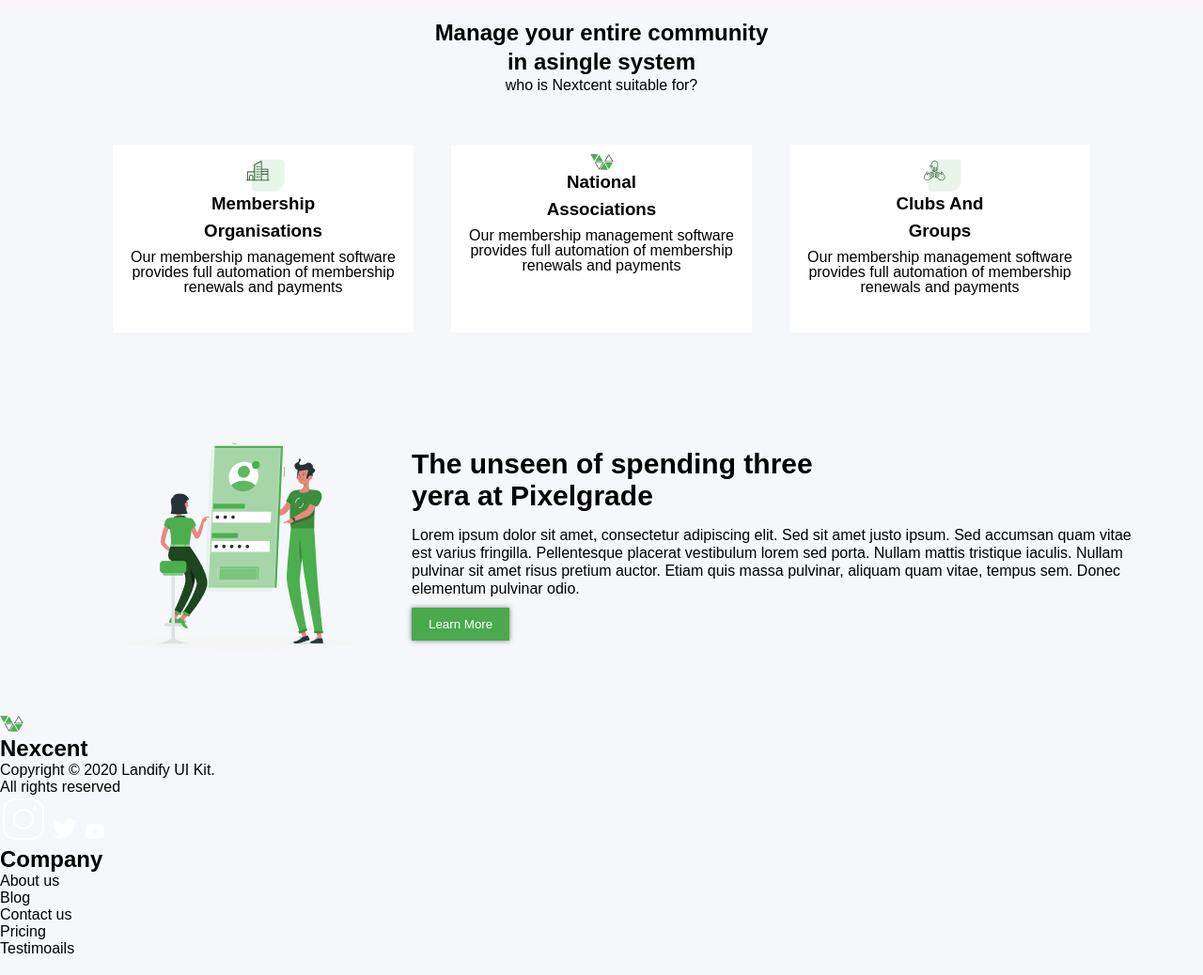
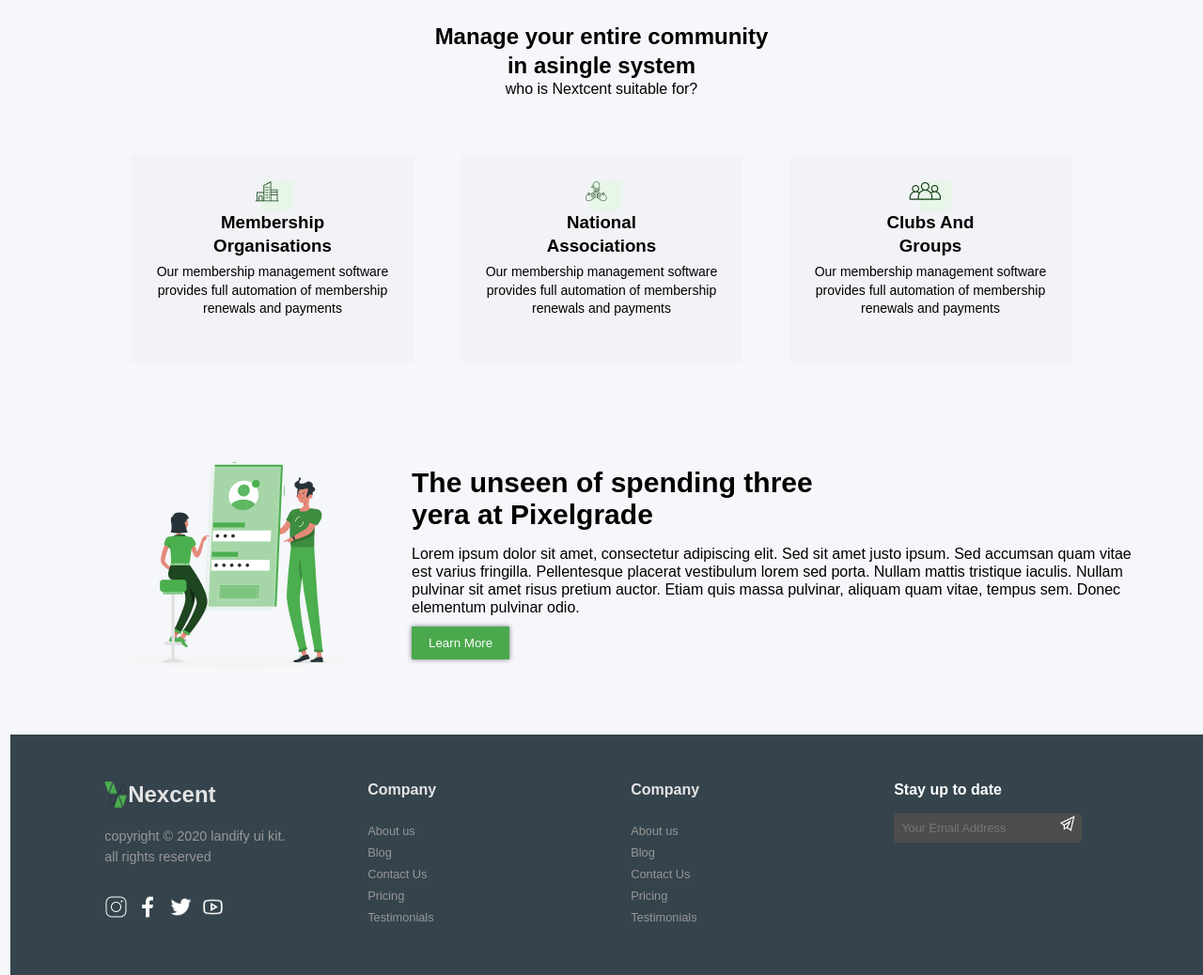
Before and after one commit to Areeba-Mansoor/hackathon-smit, a plain HTML site: page index.html in a window 1280 px wide. Shown: the part 732-1770 px from the top of the page at 94% size. Drawn offline with Linux system fonts and the light colour scheme.

Commit message:
second commit

```diff
--- a/index.html
+++ b/index.html
@@ -29,7 +29,8 @@
                     <li><a href="#pricing">Pricing</a></li>
                 </ul>
             </div>
-            <button class="registration-btn">Register Now <img src="./icons8-right-arrow-16.png" alt="arrow"></button>
+            <button class="registration-btn">Register Now <i class="fa-solid fa-arrow-right"
+                    style="color: #ffffff;"></i></button>
         </div>
     </header>
 
@@ -69,10 +70,13 @@
     </section>
     <!-- ------manage----- -->
     <section class="manage">
-        <h2>Manage your entire community <br>
-            in asingle system
-        </h2>
-        <p>who is Nextcent suitable for?</p>
+        <div>
+            <h2>Manage your entire community <br>
+                in asingle system
+            </h2>
+            <p>who is Nextcent suitable for?</p>
+        </div>
+
     </section>
 
     <section class="container-card">
@@ -85,14 +89,14 @@
         </div>
         <!-- ----card2---- -->
         <div class="card">
-            <img src="./Icon.png" alt="">
+            <img src="./Icon (2).png" alt="">
             <h3>National</h3>
             <h3>Associations</h3>
             <p>Our membership management software provides full automation of membership renewals and payments</p>
         </div>
         <!-- ----card3---- -->
         <div class="card">
-            <img src="./Icon (2).png" alt="">
+            <img src="./Icon (4).png" alt="">
             <h3>Clubs And</h3>
             <h3>Groups</h3>
             <p>Our membership management software provides full automation of membership renewals and payments</p>
@@ -118,33 +122,62 @@
     </section>
 
     <!-- ----Footer----- -->
-    <footer class="footer">
-        <div class="footer-container">
-            <div class="footers">
-                <img src="./Icon.png" alt="">
-                <h2>Nexcent</h2>
+    <footer id="footer">
+        <div class="footer-div">
+            <div class="social_links">
+                <div class="img-logo">
+                    <img src="./Icon.png" alt="">
+                    <h3>Nexcent</h3>
+                </div>
+
                 <p>Copyright © 2020 Landify UI Kit.</p>
                 <p>All rights reserved</p>
-                <img src="./icons8-instagram-50.png" alt="instagram">
-                <img src="./icons8-twitter-bird-30.png" alt="twitter">
-                <img src="./icons8-youtube-24.png" alt="youtube">
+                <div id="social-icons">
+                    <img src="./icons8-instagram-50.png" alt="">
+                    <img src="./icons8-facebook-32 (1).png" alt="">
+                    <img src="./icons8-twitter-bird-30.png" alt="">
+                    <img src="./icons8-youtube-32.png" alt="">
+
+                </div>
+
             </div>
 
-            <div class="links">
-                <h2>Company</h2>
+            <div class="navigation">
+                <h3>Company</h3>
                 <ul>
-                    <li>About us</li>
-                    <li>Blog</li>
-                    <li>Contact us</li>
+                    <li> About us</li>
+                    <li> Blog</li>
+                    <li>Contact Us</li>
                     <li>Pricing</li>
-                    <li>Testimoails</li>
+                    <li> Testimonials</li>
                 </ul>
             </div>
-            <div>
 
+            <div class="support">
+                <h3>Company</h3>
+                <ul>
+                    <li> About us</li>
+                    <li> Blog</li>
+                    <li>Contact Us</li>
+                    <li>Pricing</li>
+                    <li> Testimonials</li>
+                </ul>
             </div>
+             <div class="navigation_address">
+                <h3>Stay up to date</h3>
+                <form action="">
+                    <span>
+                    <input type="email" placeholder="Your Email Address ">
+                    <img src="./icons8-paper-plane-32.png" alt="">
+                </span>
+                </form>
+                </div>
+            </div>
+
         </div>
+
     </footer>
+
 
 </body>
 
--- a/style.css
+++ b/style.css
@@ -66,7 +66,7 @@ header {
   background-color: #4aa94d;
   color: #fff;
   text-align: center;
-  margin-right: 70px;
+  margin-right: 10px;
 }
 
 /* ------toggle menu btn-----  */
@@ -142,26 +142,30 @@ header {
   background-color: #4aa94d;
   margin-left: 40px;
   margin-bottom: 1em;
+  transition: transform 0.5s ease;
 }
-
+.solegan button:hover {
+  transform: translate(10px);
+  box-shadow: 0 0 5px rgba(0, 0, 0, 0.7);
+}
 .client {
   width: 100%;
   height: 250px;
-  padding: 10px;
-  background-color: #faf5fa;
+  padding: 20px;
+  background-color: #f5f7fa;
 }
 
 #clients {
   max-width: 1400px;
   display: flex;
   flex-direction: column;
-  padding: 20px;
   margin: auto;
-  background-color: #faf5fa;
 }
 
+/* ------licons sections---- */
 #clients div {
   text-align: center;
+  background-color: #f5f7fa;
 }
 
 #clients h2 {
@@ -176,72 +180,74 @@ header {
   margin-top: 5px;
 }
 
-.icons_clients {
+.client .icons_clients {
   width: 100%;
   padding: 40px;
   display: flex;
-  flex-wrap: wrap;
-  justify-content: center;
+  justify-content: space-between;
   align-items: center;
-  gap: 50px;
   margin: auto;
-  background-color: #f5f7fa;
 }
 
 .icons_clients img {
-  max-width: 120px;
   margin: auto;
   transition: transform 0.3s ease;
 }
+
 .icons_clients img:hover {
   transform: translateY(-10px);
 }
 .manage {
   text-align: center;
   line-height: 1.3;
-  margin-top: 0;
+  background-color: #f5f7fa;
+}
+.manage div {
+  max-width: 1400px;
+  padding: 20px;
+  margin: auto;
   background-color: #f5f7fa;
 }
 
+/* -----card----- */
 .container-card {
   width: 100%;
   display: flex;
   flex-wrap: wrap;
   justify-content: center;
-  gap: 40px;
-  margin-top: 2rem;
+  gap: 50px;
   background-color: #f5f7fa;
   margin: 10px auto;
-  padding: 2em;
+  padding: 20px;
 }
 
 .card {
-  min-width: 280px;
-  max-width: 320px;
-  height: 200px;
-  padding: 10px;
+  min-width: 250px;
+  max-width: 300px;
+  height: 220px;
+  padding: 20px 10px;
   border: none;
-  background: white;
+  background: #f1f3f6;
   text-align: center;
-  transition: transform 0.3s ease;
+  transition: transform 1s ease;
 }
 .card:hover {
   transform: scale(1.1);
-  box-shadow: 0 0px 10px rgba(0, 0, 0, 0.5);
+  box-shadow: 0 0px 5px rgba(0, 0, 0, 0.3);
 }
 .card h3 {
   margin-bottom: 10px;
-  line-height: 1;
+  line-height: 0.8;
 }
 .card p {
-  line-height: 1;
+  font-size: 14px;
+  line-height: 1.4;
 }
 
 section {
   width: 100%;
   padding: 10px;
   background-color: #f5f7fa;
-  /* background-color: #e5e5e5; */
 }
 .main {
   width: 1400px;
@@ -285,6 +291,134 @@ section {
 .text-ad-btn button:hover {
   transform: scale(1.1);
 }
+
+/* ----footer----- */
+
+footer {
+  width: 100%;
+  height: auto;
+  display: flex;
+  justify-content: space-between;
+  flex-wrap: wrap;
+  gap: 5px;
+  padding: 30px;
+  margin: 0 0.7em;
+  background-color: rgb(53, 67, 76);
+}
+.footer-div{
+  max-width: 1400px;
+  display: flex;
+  justify-content: center;
+  margin: auto;
+}
+
+.footer-div > div {
+  min-width: 280px;
+  max-width: 320px;
+  margin: 0 auto;
+  padding: 20px;
+}
+.social_links .img-logo {
+  display: flex;
+  margin-bottom: 20px;
+}
+.social_links h3 {
+  font-size: 1.5rem;
+  color: #e4e4e4;
+}
+
+.social_links p {
+  font-size: 0.9rem;
+  color: #979797;
+  line-height: 1.5;
+  text-transform: lowercase;
+}
+
+#social-icons img {
+  width: 25px;
+  margin-top: 30px;
+  margin-right: 0.3em;
+  transition: transform 1s ease;
+}
+
+#social-icons img:hover {
+  cursor: pointer;
+  transform: translateY(-30%);
+}
+.navigation h3 , .support h3 , .navigation_address  h3{
+  color: #e4e4e4;
+  font-size: 1rem;
+  margin-bottom: 1.4rem;
+}
+
+.navigation li , .support li{
+  font-size: 0.8rem;
+
+  color: #979797;
+  list-style: none;
+  line-height: 1.8;
+}
+
+.navigation li img {
+  width: 10px;
+}
+
+.navigation_address h3 {
+  margin-bottom: 1rem;
+  color: #fff;
+  font-size: 1rem;
+}
+
+.navigation_address input {
+  margin-bottom: 0.2em;
+  width: 200px;
+  padding: 8px 8px;
+  border: none;
+  border-radius: 4px;
+  background-color: #4d4d4d;
+  color: #fff;
+  font-size: 0.8rem;
+}
+
+.navigation_address img {
+  margin-left: -30px;
+  width: 20px;
+}
+
+.projects p {
+  font-size: 1rem;
+  color: #ffffff;
+}
+
+.projects img {
+  width: 60%;
+  margin-top: 1rem;
+}
+
+/* footer{
+  padding: 30px 60px;
+  background-color: #2f2f2f;
+  display: flex;
+  justify-content: space-between;
+}
+.footers{
+  max-width: 1400px;
+  margin: auto;
+}
+.footer >div{
+  min-width: 250px;
+  max-width: 300px;
+  height: 220px;
+  padding: 20px 10px;
+  border: none;
+  background: #f1f3f6;
+  text-align: center;
+}
+.footer .logo-icon{
+  display: flex;
+  text-align: center;
+} */
+
 @media (max-width: 768px) {
   .icons_clients {
     gap: 20px;
@@ -302,7 +436,7 @@ section {
 
   .footer-container {
     background-color: #4aa94d;
-  } */
+  }
 }
 @media (max-width: 768px) {
   .nav-links {
```
Also changed, not shown: Icon (4).png (added), icons8-facebook-32 (1).png (added), icons8-facebook-32.png (added), icons8-instagram-32 (1).png (added), icons8-instagram-32.png (added), icons8-paper-plane-32.png (added), icons8-twitter-bird-32.png (added), icons8-youtube-32.png (added).
